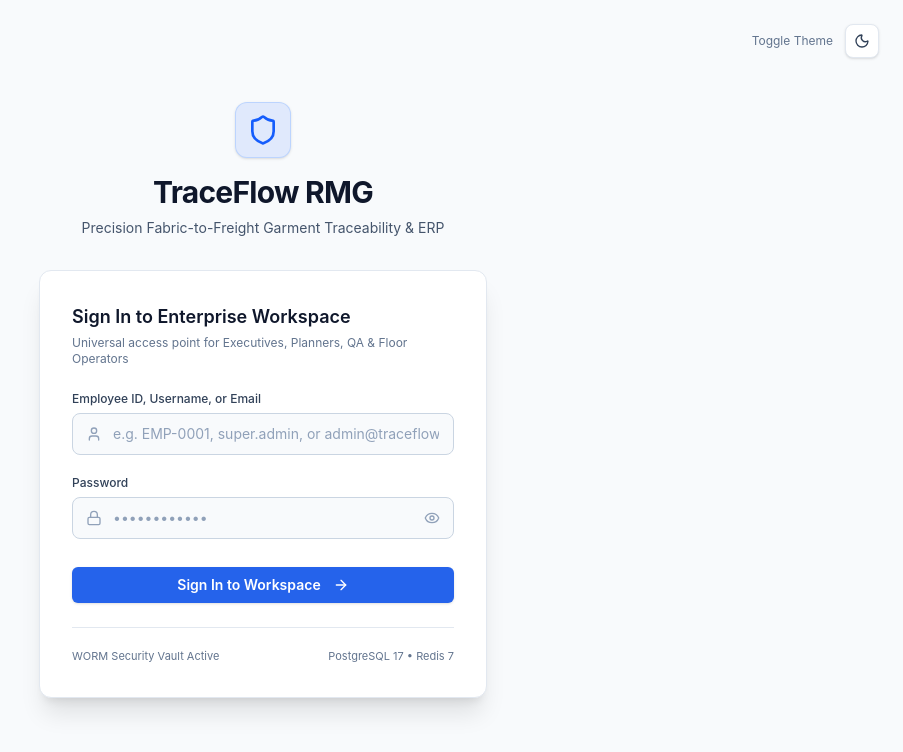
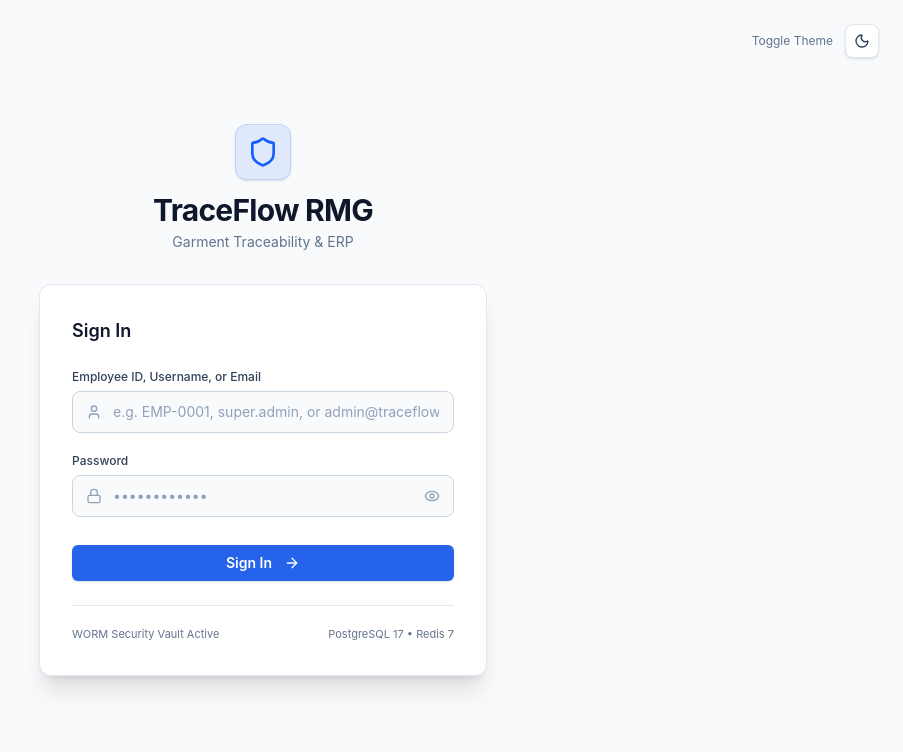
Before and after one commit to techstackbusinessbd/TraceFlow-RMG, a React (Vite) app in the folder frontend/: page /login in a window 1280 px wide. Shown: the top 752 px of the page, without its empty margins (377-1280 px from the left). Built offline with nearby package versions, Linux system fonts and the light colour scheme.

Commit message:
feat(uiux): enforce Zero-Confusion Microcopy rule and eliminate unnecessary text across UI/UX guidelines and screens

```diff
--- a/frontend/src/pages/auth/LoginPage.tsx
+++ b/frontend/src/pages/auth/LoginPage.tsx
@@ -82,26 +82,23 @@ export const LoginPage: React.FC = () => {
 
       {/* Brand Header */}
       <div className="sm:mx-auto sm:w-full sm:max-w-md text-center mb-8">
-        <div className="inline-flex items-center justify-center w-14 h-14 rounded-xl bg-blue-600/10 border border-blue-500/20 text-blue-600 dark:text-blue-500 mb-4 shadow-sm">
+        <div className="inline-flex items-center justify-center w-14 h-14 rounded-xl bg-blue-600/10 border border-blue-500/20 text-blue-600 dark:text-blue-500 mb-3 shadow-sm">
           <Shield className="w-8 h-8 text-blue-600 dark:text-blue-500" />
         </div>
         <h1 className="text-2xl font-bold tracking-tight text-slate-900 dark:text-slate-100 sm:text-3xl">
           TraceFlow RMG
         </h1>
-        <p className="mt-2 text-sm text-slate-600 dark:text-slate-400">
-          Precision Fabric-to-Freight Garment Traceability & ERP
+        <p className="mt-1 text-sm text-slate-500 dark:text-slate-400">
+          Garment Traceability & ERP
         </p>
       </div>
 
       {/* Main Login Card - STRICT NO MODALS */}
       <div className="w-full max-w-md bg-white dark:bg-slate-900 border border-slate-200 dark:border-slate-800 rounded-xl p-8 shadow-xl dark:shadow-2xl transition-colors">
         <div className="mb-6">
-          <h2 className="text-lg font-semibold text-slate-900 dark:text-slate-200">
-            Sign In to Enterprise Workspace
+          <h2 className="text-lg font-semibold text-slate-900 dark:text-slate-100">
+            Sign In
           </h2>
-          <p className="text-xs text-slate-500 dark:text-slate-400 mt-1">
-            Universal access point for Executives, Planners, QA & Floor Operators
-          </p>
         </div>
 
         {/* General Error Banner */}
@@ -209,10 +206,10 @@ export const LoginPage: React.FC = () => {
             className="w-full btn-solid-blue py-3 mt-2 text-sm justify-center shadow-sm disabled:opacity-50 disabled:cursor-not-allowed"
           >
             {isLoading ? (
-              <span>Authenticating...</span>
+              <span>Signing in...</span>
             ) : (
               <>
-                <span>Sign In to Workspace</span>
+                <span>Sign In</span>
                 <ArrowRight className="w-4 h-4 ml-1" />
               </>
             )}
```
Also changed, not shown: 2 other files (tests, documents, lock files or other folders).
